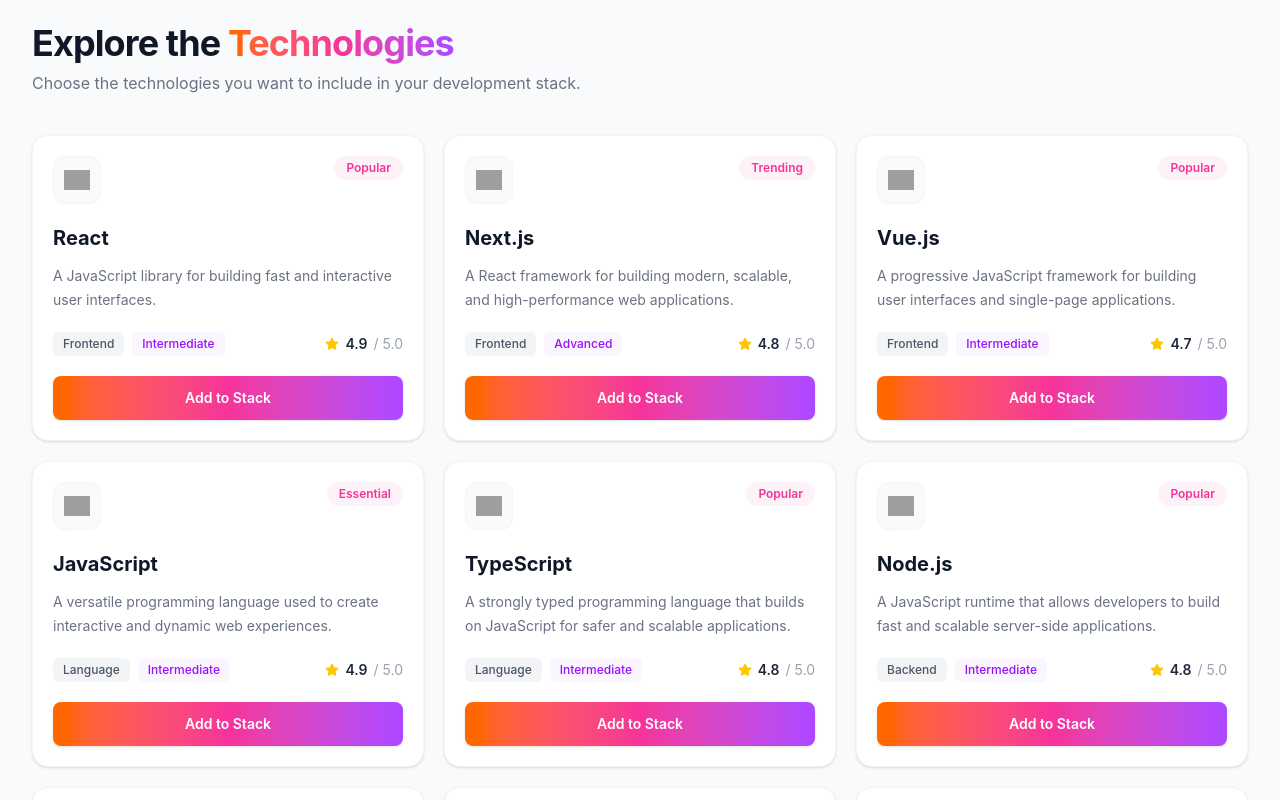
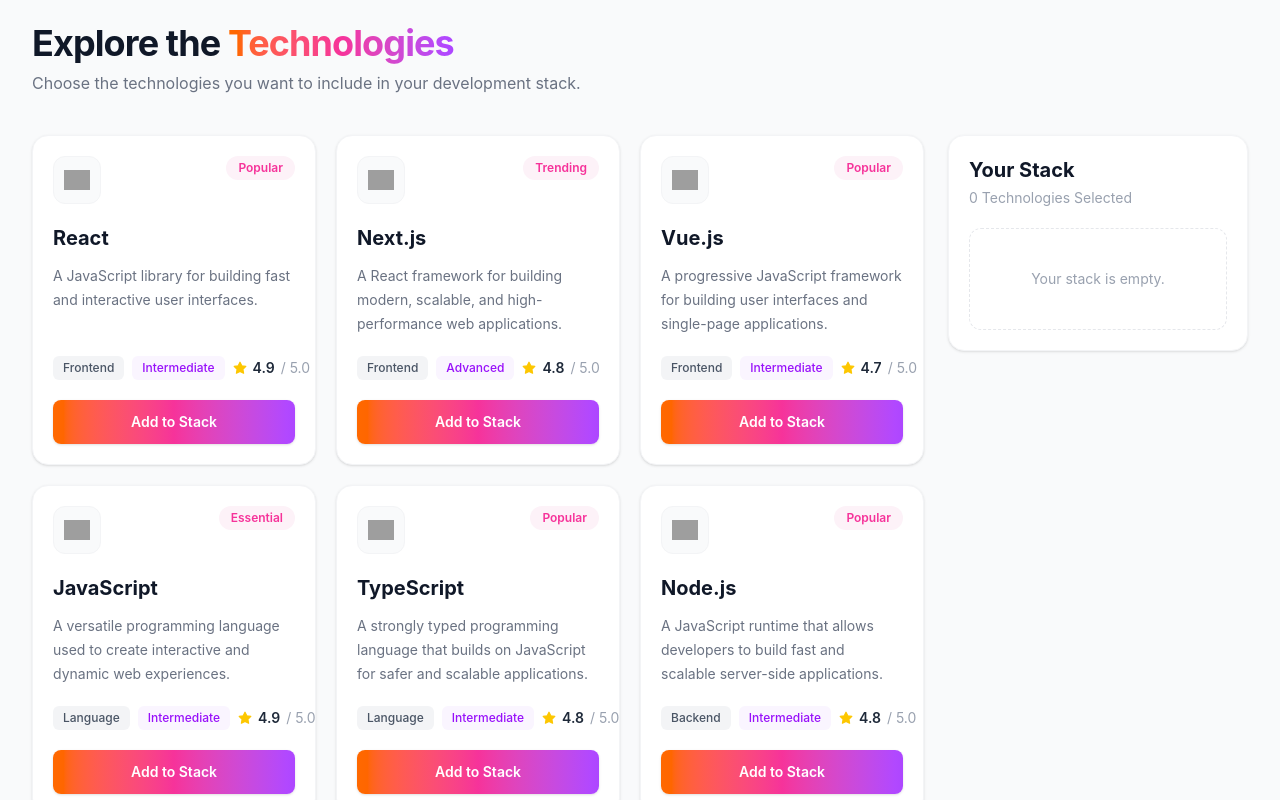
Before and after one commit to sayam-dev85/dev-stack01, a React (Vite) app: page / in a window 1280 px wide. Shown: the part 820-1620 px from the top of the page. Built offline with nearby package versions, Linux system fonts and the light colour scheme; grey boxes are pictures that could not be loaded.

Commit message:
add stack removal functionlity

```diff
--- a/src/App.tsx
+++ b/src/App.tsx
@@ -1,22 +1,53 @@
-import Hero from "./components/Hero"
-import Navbar from "./components/Navbar"
-import TechnologySection from "./components/TechnologySection"
+import { useState } from "react";
+import Navbar from "./components/Navbar";
+import Hero from "./components/Hero";
+import TechnologySection from "./components/TechnologySection";
+import type { Technology } from "./types/technology";
 
 function App() {
+  const [selectedStack, setSelectedStack] = useState<Technology[]>([]);
 
+  const handleAddToStack = (technology: Technology) => {
+    const alreadyAdded = selectedStack.some(
+      (item) => item.id === technology.id
+    );
+
+    if (alreadyAdded) {
+      return;
+    }
+
+    setSelectedStack((currentStack) => [
+      ...currentStack,
+      technology,
+    ]);
+  };
+
+  const handleRemoveFromStack = (id: string) => {
+    setSelectedStack((currentStack) =>
+      currentStack.filter((technology) => technology.id !== id)
+    );
+  };
+
+  const handleRemoveAll = () => {
+    setSelectedStack([]);
+  };
 
   return (
     <>
+      <Navbar />
 
-    <Navbar></Navbar>
+      <main>
+        <Hero />
 
-    <main>
-      <Hero></Hero>
-      <TechnologySection></TechnologySection>
-    </main>
-
+        <TechnologySection
+          selectedStack={selectedStack}
+          onAddToStack={handleAddToStack}
+          onRemoveFromStack={handleRemoveFromStack}
+          onRemoveAll={handleRemoveAll}
+        />
+      </main>
     </>
-  )
+  );
 }
 
-export default App
+export default App;
--- a/src/components/Hero.tsx
+++ b/src/components/Hero.tsx
@@ -19,7 +19,6 @@
                         your next project.
                     </p>
 
-                    {/* Hero buttons */}
                     <div className="mt-8 flex flex-col gap-3 sm:flex-row">
                         <a
                             href="#technologies"
--- /dev/null
+++ b/src/components/StackItem.tsx
@@ -0,0 +1,45 @@
+import { FiX } from "react-icons/fi";
+import type { Technology } from "../types/technology";
+
+interface StackItemProps {
+    technology: Technology;
+    onRemove: (id: string) => void;
+}
+
+const StackItem = ({ technology, onRemove }: StackItemProps) => {
+    return (
+        <div className="flex items-center gap-3 rounded-xl border border-gray-100 bg-white p-3">
+            {/* Technology icon */}
+            <div className="flex h-10 w-10 shrink-0 items-center justify-center rounded-lg bg-gray-50 p-2">
+                <img
+                    src={technology.icon}
+                    alt={`${technology.name} logo`}
+                    className="h-full w-full object-contain"
+                />
+            </div>
+
+            {/* Technology information */}
+            <div className="min-w-0 flex-1">
+                <h4 className="truncate text-sm font-semibold text-gray-800">
+                    {technology.name}
+                </h4>
+
+                <p className="text-xs text-gray-400">
+                    {technology.category}
+                </p>
+            </div>
+
+            {/* Remove button */}
+            <button
+                type="button"
+                onClick={() => onRemove(technology.id)}
+                aria-label={`Remove ${technology.name}`}
+                className="flex h-8 w-8 shrink-0 items-center justify-center rounded-full text-gray-400 transition-colors hover:bg-red-50 hover:text-red-500"
+            >
+                <FiX className="text-lg" />
+            </button>
+        </div>
+    );
+};
+
+export default StackItem;
--- /dev/null
+++ b/src/components/StackSidebar.tsx
@@ -0,0 +1,65 @@
+import type { Technology } from "../types/technology";
+import StackItem from "./StackItem";
+
+interface StackSidebarProps {
+    selectedStack: Technology[];
+    onRemove: (id: string) => void;
+    onRemoveAll: () => void;
+}
+
+const StackSidebar = ({
+    selectedStack,
+    onRemove,
+    onRemoveAll,
+}: StackSidebarProps) => {
+    return (
+        <aside className="h-fit rounded-2xl border border-gray-100 bg-white p-5 shadow-sm lg:sticky lg:top-24">
+            {/* Sidebar heading */}
+            <div>
+                <h3 className="text-xl font-bold text-gray-900">
+                    Your Stack
+                </h3>
+
+                <p className="mt-1 text-sm text-gray-400">
+                    {selectedStack.length}{" "}
+                    {selectedStack.length === 1
+                        ? "Technology Selected"
+                        : "Technologies Selected"}
+                </p>
+            </div>
+
+            {/* Empty state */}
+            {selectedStack.length === 0 ? (
+                <div className="mt-5 rounded-xl border border-dashed border-gray-200 px-5 py-10 text-center">
+                    <p className="text-sm text-gray-400">
+                        Your stack is empty.
+                    </p>
+                </div>
+            ) : (
+                <>
+                    {/* Selected technologies */}
+                    <div className="mt-5 space-y-3">
+                        {selectedStack.map((technology) => (
+                            <StackItem
+                                key={technology.id}
+                                technology={technology}
+                                onRemove={onRemove}
+                            />
+                        ))}
+                    </div>
+
+                    {/* Remove all */}
+                    <button
+                        type="button"
+                        onClick={onRemoveAll}
+                        className="mt-5 w-full rounded-lg border border-red-200 px-4 py-2.5 text-sm font-semibold text-red-500 transition-colors hover:bg-red-50"
+                    >
+                        Remove All
+                    </button>
+                </>
+            )}
+        </aside>
+    );
+};
+
+export default StackSidebar;
--- a/src/components/TechnologyCard.tsx
+++ b/src/components/TechnologyCard.tsx
@@ -3,9 +3,15 @@
 
 interface TechnologyCardProps {
     technology: Technology;
+    isAdded: boolean;
+    onAdd: (technology: Technology) => void;
 }
 
-const TechnologyCard = ({ technology }: TechnologyCardProps) => {
+const TechnologyCard = ({
+    technology,
+    isAdded,
+    onAdd,
+}: TechnologyCardProps) => {
     return (
         <article className="group flex h-full flex-col rounded-2xl border border-gray-100 bg-white p-5 shadow-sm transition-all duration-300 hover:-translate-y-1 hover:shadow-lg">
             {/* Icon and badge */}
@@ -58,9 +64,14 @@
             {/* Add button */}
             <button
                 type="button"
-                className="mt-5 w-full rounded-lg bg-gradient-to-r from-orange-500 via-pink-500 to-purple-500 px-4 py-3 text-sm font-semibold text-white shadow-sm transition-all duration-200 hover:-translate-y-0.5 hover:shadow-md"
+                disabled={isAdded}
+                onClick={() => onAdd(technology)}
+                className={`mt-5 w-full rounded-lg px-4 py-3 text-sm font-semibold transition-all duration-200 ${isAdded
+                        ? "cursor-not-allowed bg-gray-100 text-gray-400"
+                        : "bg-gradient-to-r from-orange-500 via-pink-500 to-purple-500 text-white shadow-sm hover:-translate-y-0.5 hover:shadow-md"
+                    }`}
             >
-                Add to Stack
+                {isAdded ? "✓ Added to Stack" : "Add to Stack"}
             </button>
         </article>
     );
--- a/src/components/TechnologySection.tsx
+++ b/src/components/TechnologySection.tsx
@@ -1,8 +1,21 @@
 import { useEffect, useState } from "react";
 import TechnologyCard from "./TechnologyCard";
+import StackSidebar from "./StackSidebar";
 import type { Technology } from "../types/technology";
 
-const TechnologySection = () => {
+interface TechnologySectionProps {
+    selectedStack: Technology[];
+    onAddToStack: (technology: Technology) => void;
+    onRemoveFromStack: (id: string) => void;
+    onRemoveAll: () => void;
+}
+
+const TechnologySection = ({
+    selectedStack,
+    onAddToStack,
+    onRemoveFromStack,
+    onRemoveAll,
+}: TechnologySectionProps) => {
     const [technologies, setTechnologies] = useState<Technology[]>([]);
     const [loading, setLoading] = useState(true);
 
@@ -34,6 +47,7 @@
             className="bg-gray-50 px-5 py-20 sm:px-8 lg:px-8"
         >
             <div className="mx-auto max-w-[1240px]">
+                {/* Section heading */}
                 <div className="mb-10">
                     <h2 className="text-3xl font-bold tracking-tight text-gray-900 sm:text-4xl">
                         Explore the{" "}
@@ -48,6 +62,7 @@
                     </p>
                 </div>
 
+                {/* Loading state */}
                 {loading ? (
                     <div className="flex min-h-[300px] items-center justify-center">
                         <div className="flex items-center gap-3 text-gray-500">
@@ -59,13 +74,31 @@
                         </div>
                     </div>
                 ) : (
-                    <div className="grid grid-cols-1 gap-5 md:grid-cols-2 lg:grid-cols-3">
-                        {technologies.map((technology) => (
-                            <TechnologyCard
-                                key={technology.id}
-                                technology={technology}
-                            />
-                        ))}
+                    <div className="grid items-start gap-6 lg:grid-cols-[minmax(0,1fr)_300px]">
+                        {/* Technology cards */}
+                        <div className="grid grid-cols-1 gap-5 md:grid-cols-2 lg:grid-cols-3">
+                            {technologies.map((technology) => {
+                                const isAdded = selectedStack.some(
+                                    (item) => item.id === technology.id
+                                );
+
+                                return (
+                                    <TechnologyCard
+                                        key={technology.id}
+                                        technology={technology}
+                                        isAdded={isAdded}
+                                        onAdd={onAddToStack}
+                                    />
+                                );
+                            })}
+                        </div>
+
+                        {/* Stack sidebar */}
+                        <StackSidebar
+                            selectedStack={selectedStack}
+                            onRemove={onRemoveFromStack}
+                            onRemoveAll={onRemoveAll}
+                        />
                     </div>
                 )}
             </div>
```
Also changed, not shown: src/components/Navbar.tsx (+0 -7 lines).
